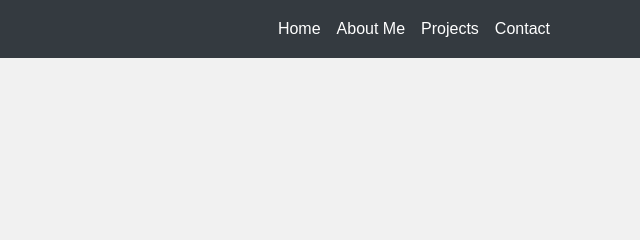
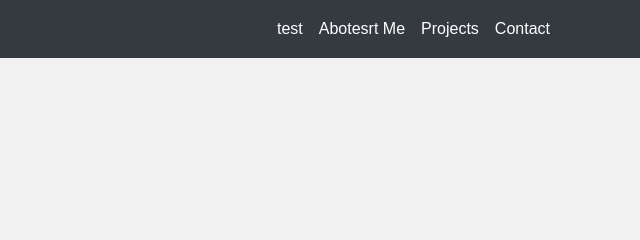
Before and after one commit to Solenya2/NoahPortfolio, a plain HTML site: page index.html in a window 1280 px wide. Shown: the top 240 px of the page, 640-1280 px from the left. Drawn offline with nearby package versions, Linux system fonts and the light colour scheme; a script that the page names is missing.

Commit message:
Update index.html
test test test test etst esttt

```diff
--- a/index.html
+++ b/index.html
@@ -9,7 +9,7 @@
 <head>
   <meta charset="UTF-8">
   <meta name="viewport" content="width=device-width, initial-scale=1.0">
-  <title>My Portfolio - Home</title>
+  <title>test</title>
 
   <!-- Bootstrap CSS -->
   <link
@@ -136,10 +136,10 @@
       >
         <ul class="navbar-nav">
           <li class="nav-item">
-            <a class="nav-link active" href="Portfolio.html">Home</a>
+            <a class="nav-link active" href="Portfolio.html">test</a>
           </li>
           <li class="nav-item">
-            <a class="nav-link" href="Aboutmebetter.html">About Me</a>
+            <a class="nav-link" href="Aboutmebetter.html">Abotesrt Me</a>
           </li>
           <li class="nav-item">
             <a class="nav-link" href="programingprojects.html">Projects</a>
```
